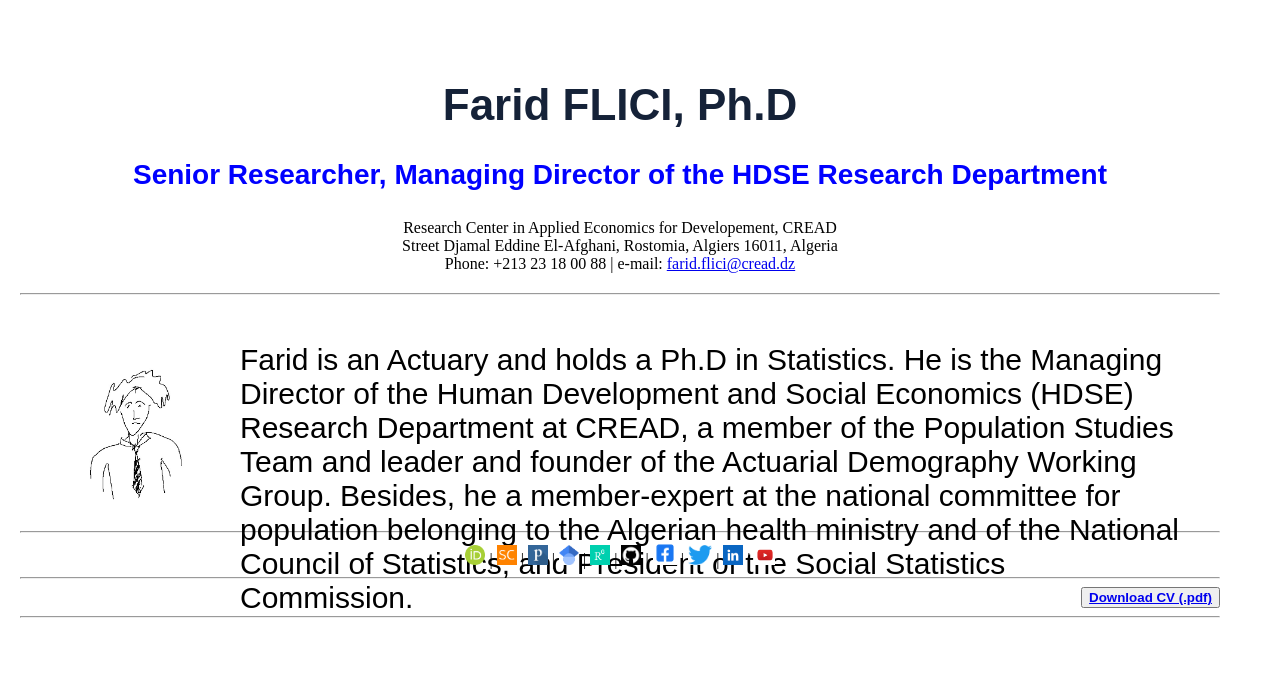
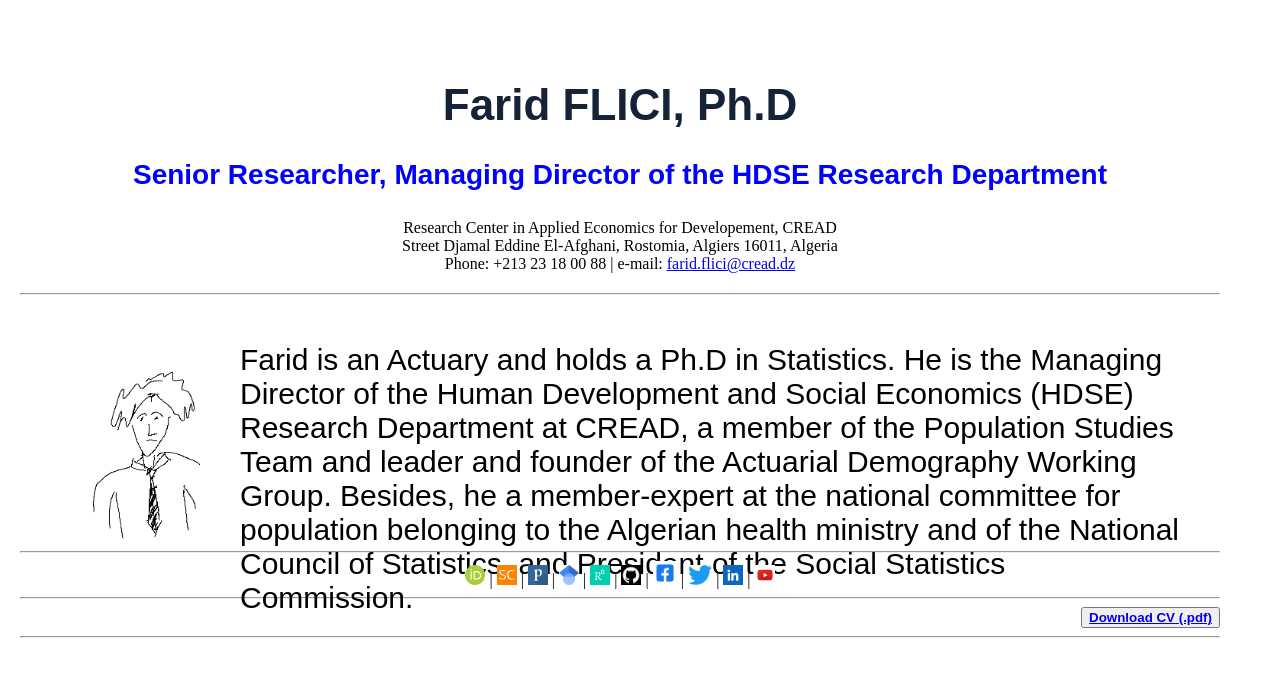
Before and after one commit to Farid-FLICI/farid-flici.github.io, a Jekyll site: the page researchername.html, which Jekyll copies as it is, in a window 1280 px wide. Shown: the top 677 px of the page. Built offline with Jekyll 4.4.1, drawn with Linux system fonts in a browser that asks for light colours.

Commit message:
Update researchername.html

```diff
--- a/researchername.html
+++ b/researchername.html
@@ -15,7 +15,7 @@ h4{              font-family: sans-serif;   font-size: 26px; font-weight: bold ;
   .b {color: #12ff1a; text-decoration: none;   }
 
 * {  box-sizing: border-box;}
-.column {  float: left;  padding: 40px;  height: 220px;}
+.column {  float: left;  padding: 40px;  height: 240px;}
 .left { width: 15%;}
 .right{ width: 85%;}
 .row:after {  content: "";  display: table;  clear: both;}
@@ -38,7 +38,7 @@ Phone: +213 23 18 00 88 |  e-mail: <a href="farid.flici@cread.dz" > farid.flici@
 <div class="row">
 
 <div class="column left" style="background-color:#white;">
-<p><img src="/pic_mister_researcher.jpg", height= "140px" alt=" " style="float: center; text-align:center"/></p>
+<p><img src="/pic_mister_researcher.jpg", height= "180px" alt=" " style="float: center; text-align:center"/></p>
 </div>
 
 <div class="column right" style="background-color:white;">
```
